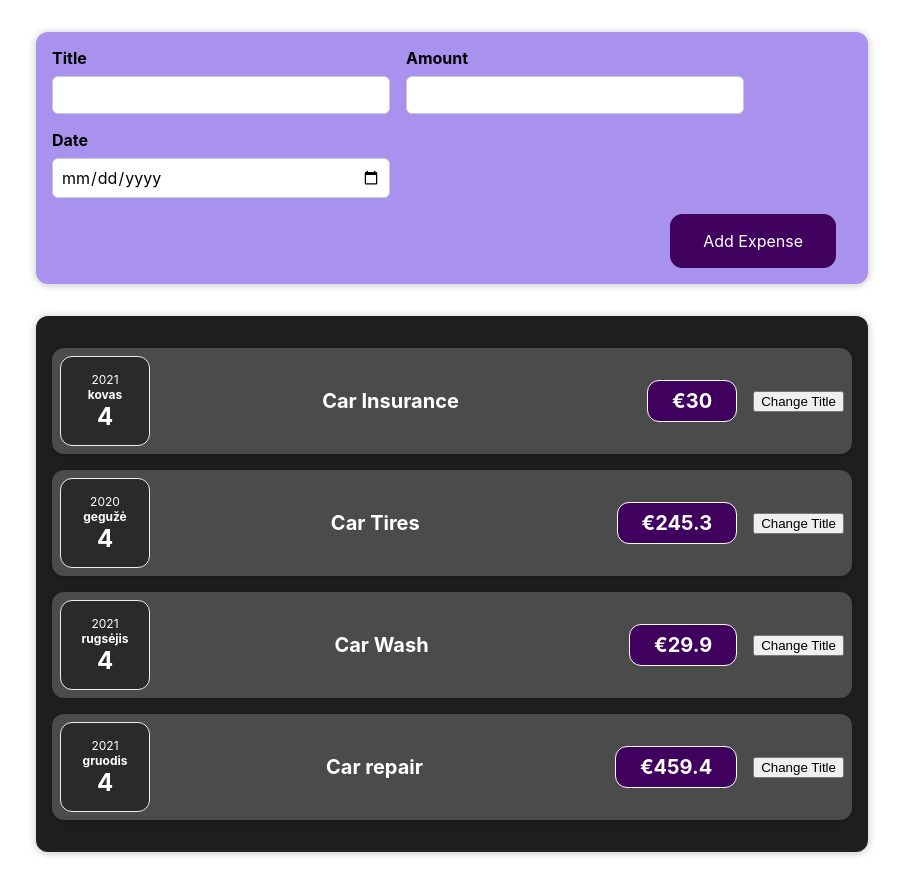
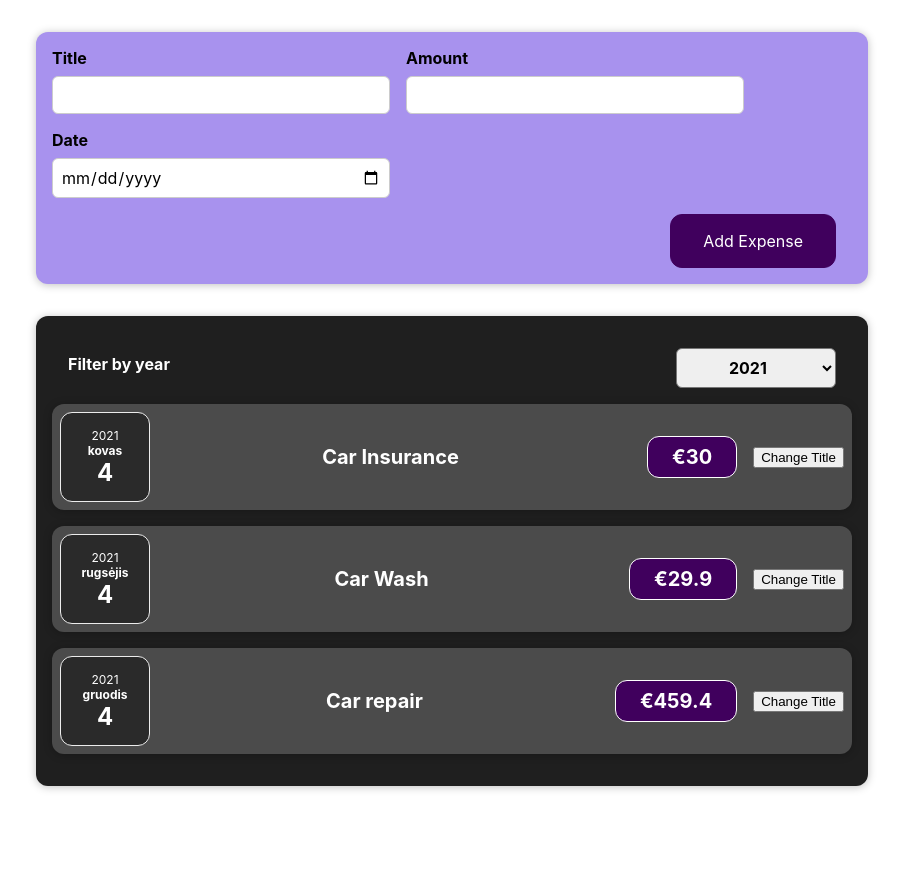
Before and after one commit to rolandasan/react-complete-guide, a React (Create React App) app: page / in a window 1280 px wide. Shown: the whole page, without its empty margins (188-1091 px from the left). After the commit the page ends 818 px from the top, so only its background shows below. Built offline with nearby package versions, Linux system fonts and the light colour scheme.

Commit message:
Added ExpenseFilter component to filter expenses by year and stored it in App state and used to filter expenses in list using Expenses component props

```diff
--- /dev/null
+++ b/src/components/expenses/ExpenseFilter.css
@@ -0,0 +1,24 @@
+.expenses-filter {
+    color: white;
+    padding: 0 1rem;
+}
+
+.expenses-filter__control {
+    display: flex;
+    width: 100%;
+    align-items: center;
+    justify-content: space-between;
+    margin: 1rem 0;
+}
+
+.expenses-filter label {
+    font-weight: bold;
+    margin-bottom: 0.5rem;
+}
+
+.expenses-filter select {
+    font: inherit;
+    padding: 0.5rem 3rem;
+    font-weight: bold;
+    border-radius: 6px;
+}
--- /dev/null
+++ b/src/components/expenses/ExpenseFilter.tsx
@@ -0,0 +1,38 @@
+import React, { ChangeEvent, useState } from 'react';
+import './ExpenseFilter.css';
+
+interface ExpenseFilterProps {
+    onFilterChange: (filterYear: number) => void;
+}
+
+export const ExpenseFilter: React.FC<ExpenseFilterProps> = (props) => {
+    const [filterYear, setFilterYear] = useState(new Date().getFullYear());
+    const onYearChangeHandler = (event: ChangeEvent<HTMLSelectElement>): void => {
+        event.preventDefault();
+        const filterValue = +event.target.value;
+        setFilterYear(filterValue);
+        props.onFilterChange(filterValue);
+    };
+
+    return (
+        <div className='expenses-filter'>
+            <div className='expenses-filter__control'>
+                <label>Filter by year</label>
+                <select onChange={onYearChangeHandler}>
+                    <option selected={filterYear === 2022} value='2022'>
+                        2022
+                    </option>
+                    <option selected={filterYear === 2021} value='2021'>
+                        2021
+                    </option>
+                    <option selected={filterYear === 2020} value='2020'>
+                        2020
+                    </option>
+                    <option selected={filterYear === 2019} value='2019'>
+                        2019
+                    </option>
+                </select>
+            </div>
+        </div>
+    );
+};
--- a/src/components/expenses/Expenses.tsx
+++ b/src/components/expenses/Expenses.tsx
@@ -1,19 +1,30 @@
 import { Expense } from '../../models/Expense';
 import { ExpenseItem } from './ExpenseItem';
-import React from 'react';
+import React, { useState } from 'react';
 import './Expenses.css';
 import { Card } from '../ui/Card';
+import { ExpenseFilter } from './ExpenseFilter';
 
 interface ExpensesProps {
     expenses: Expense[];
 }
 
 export const Expenses: React.FC<ExpensesProps> = (props) => {
+    const [expenseYear, setExpenseYear] = useState(new Date().getFullYear());
+    const filterChangeHandler = (filterYear: number) => {
+        setExpenseYear(filterYear);
+    };
+
     return (
-        <Card className='expenses' data-testid='expenses'>
-            {props.expenses.map((e) => {
-                return <ExpenseItem expense={e} key={e.id} />;
-            })}
-        </Card>
+        <div>
+            <Card className='expenses' data-testid='expenses'>
+                <ExpenseFilter onFilterChange={filterChangeHandler} />
+                {props.expenses
+                    .filter((e) => e.date.getFullYear() === expenseYear)
+                    .map((e) => {
+                        return <ExpenseItem expense={e} key={e.id} />;
+                    })}
+            </Card>
+        </div>
     );
 };
```
